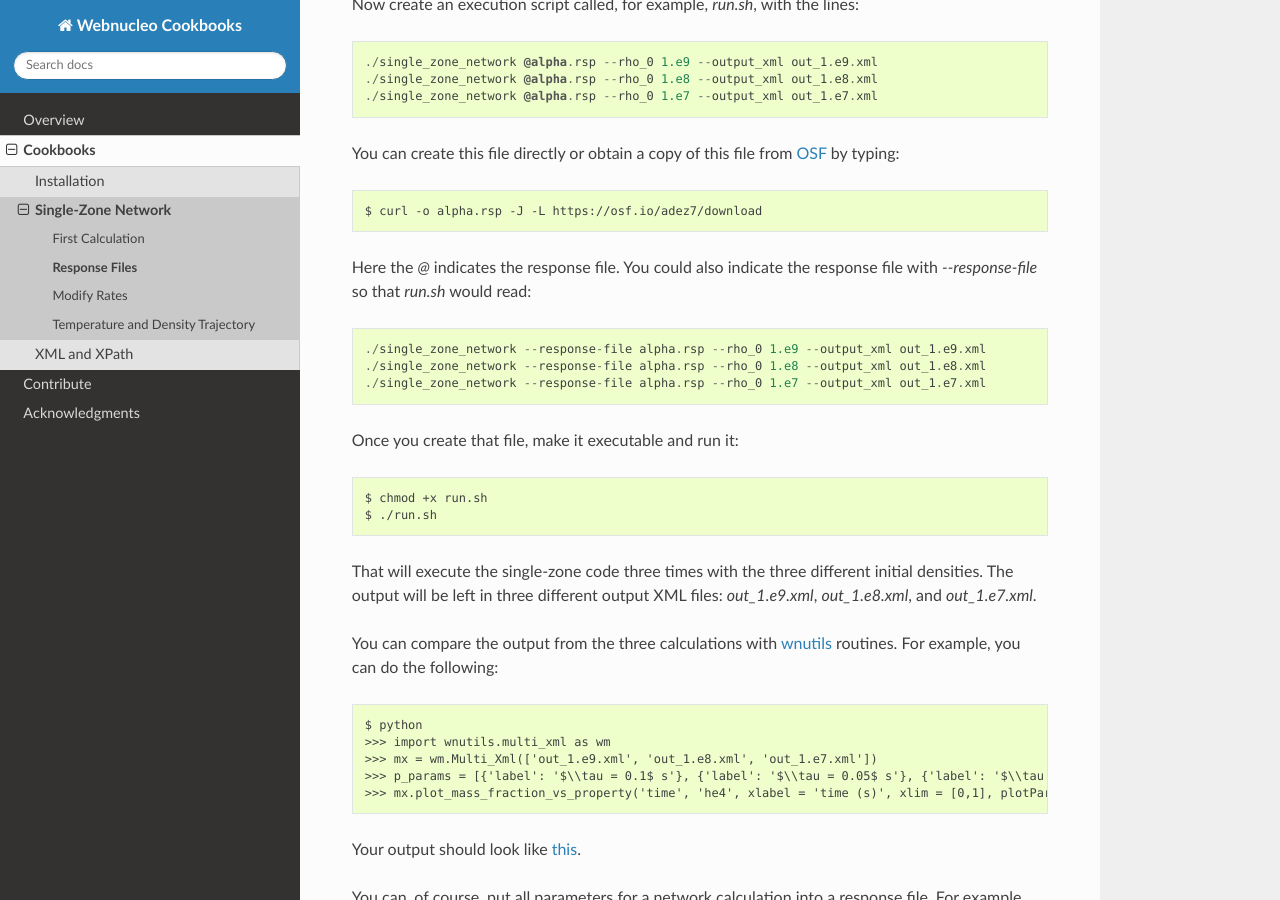
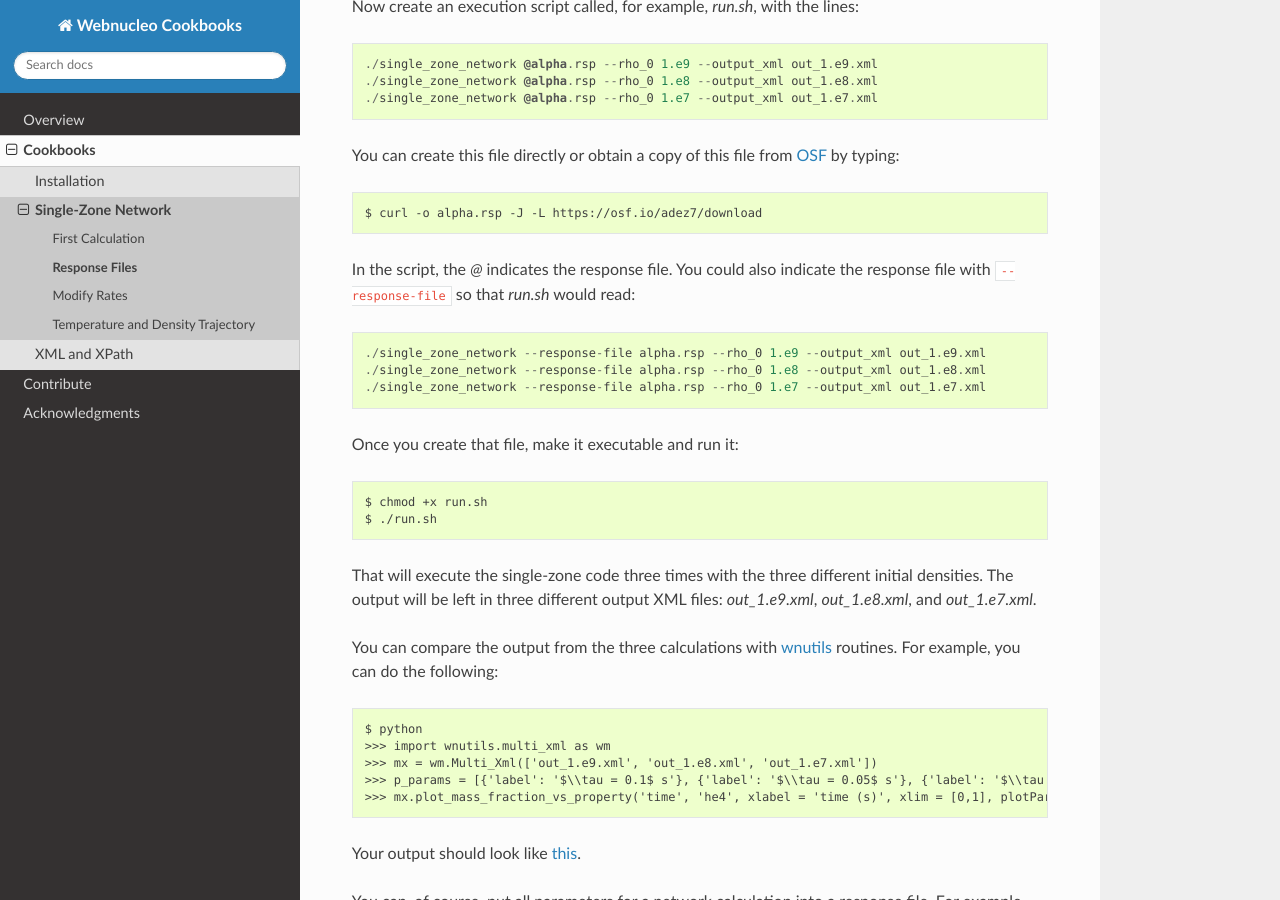
Before and after one commit to webnucleo-org/webnucleo-cookbook, a Sphinx documentation site: the page built from doc/source/cookbooks/single-zone/Response_Files.rst, in a window 1280 px wide and 900 px high, scrolled down 833 px. Built offline with Sphinx 7.4.7 and the Read the Docs theme 2.0.0, drawn with Linux system fonts in a browser that asks for light colours.

Commit message:
Fix option text.

```diff
--- a/doc/source/cookbooks/single-zone/Response_Files.rst
+++ b/doc/source/cookbooks/single-zone/Response_Files.rst
@@ -34,7 +34,7 @@ the other option choices into a response file, called, for example,
 Notice that options can be on the same line (as with the case of the initial
 temperature and expansion timescale).
 The initial mass fractions can be specified
-separately (each with their own *--init_mass_frac*, as in the example
+separately (each with their own ``--init_mass_frac``, as in the example
 execution) or as a series of strings, as in the file shown here.
 You can create this file directly or
 obtain a copy of this file from `OSF <https://osf.io/gs3hp>`_ by typing::
@@ -53,8 +53,8 @@ obtain a copy of this file from `OSF <https://osf.io/gs3hp>`_ by typing::
 
     $ curl -o alpha.rsp -J -L https://osf.io/adez7/download
 
-Here the *@* indicates the response file.  You could also indicate the
-response file with *--response-file* so that *run.sh* would read::
+In the script, the *@* indicates the response file.  You could also indicate the
+response file with ``--response-file`` so that *run.sh* would read::
 
     ./single_zone_network --response-file alpha.rsp --rho_0 1.e9 --output_xml out_1.e9.xml
     ./single_zone_network --response-file alpha.rsp --rho_0 1.e8 --output_xml out_1.e8.xml
```
